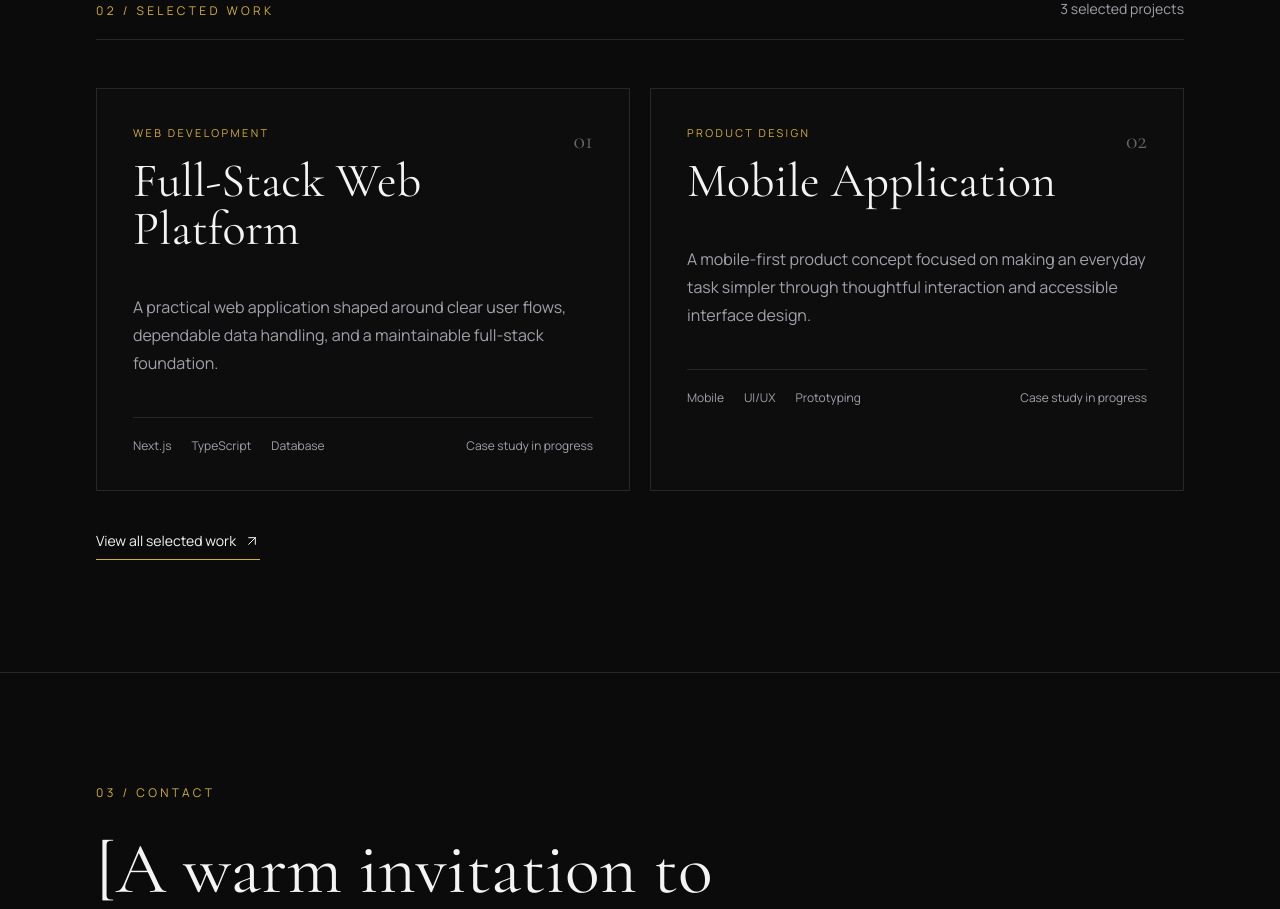
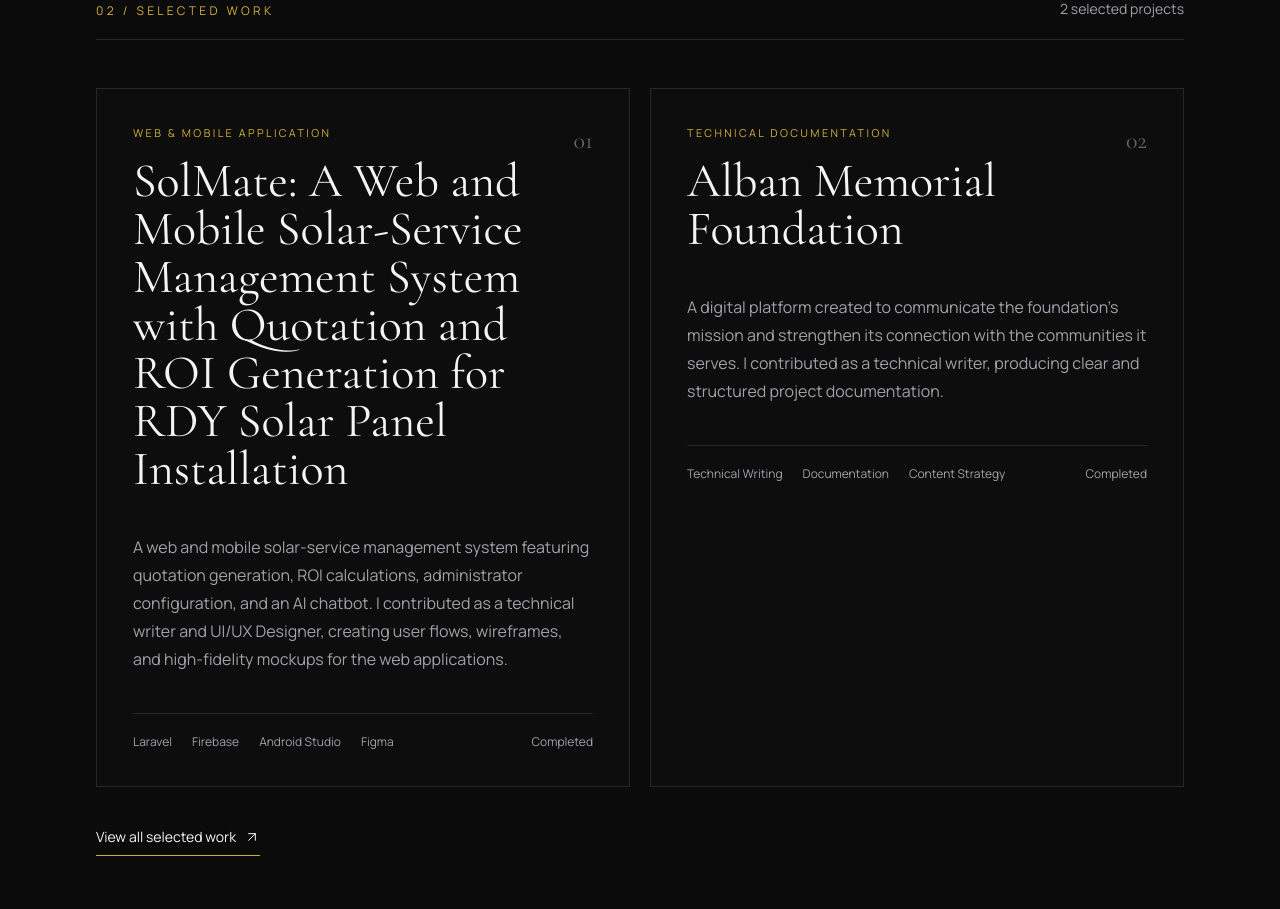
Before and after one commit to francinejace/officialPortfolio, a Next.js app: page / in a window 1280 px wide. Shown: the part 1380-2289 px from the top of the page. Built offline with nearby package versions, Linux system fonts and the light colour scheme.

Commit message:
content: refine portfolio copy and metadata

```diff
--- a/src/app/work/page.tsx
+++ /dev/null
@@ -1,27 +0,0 @@
-import { ProjectCard } from "@/components/ProjectCard";
-import { Reveal } from "@/components/Reveal";
-import { projects } from "@/data/projects";
-
-export default function WorkPage() {
-  return (
-    <section className="mx-auto min-h-[calc(100vh-9rem)] w-full max-w-6xl px-6 py-20 lg:px-8 lg:py-28">
-      <Reveal>
-        <p className="text-xs uppercase tracking-[0.28em] text-gold">Selected work</p>
-        <div className="mt-14 flex flex-col gap-8 border-b border-line pb-8 sm:flex-row sm:items-end sm:justify-between">
-          <h1 className="font-serif text-6xl leading-[0.95] text-ink sm:text-8xl">Work, considered.</h1>
-          <p className="max-w-sm text-sm leading-6 text-muted">
-            A selection of development and design work grounded in useful systems, clear interfaces, and careful execution.
-          </p>
-        </div>
-      </Reveal>
-
-      <div className="mt-10 grid gap-5 lg:grid-cols-2">
-        {projects.map((project, index) => (
-          <div key={project.title} className={index === 0 ? "lg:col-span-2" : undefined}>
-            <ProjectCard project={project} index={index} />
-          </div>
-        ))}
-      </div>
-    </section>
-  );
-}
--- a/src/data/projects.ts
+++ b/src/data/projects.ts
@@ -12,27 +12,19 @@ export type Project = {
 // These entries are intentionally link-free until the final project details are approved.
 export const projects: Project[] = [
   {
-    title: "Full-Stack Web Platform",
+    title: "SolMate: A Web and Mobile Solar-Service Management System with Quotation and ROI Generation for RDY Solar Panel Installation",
     description:
-      "A practical web application shaped around clear user flows, dependable data handling, and a maintainable full-stack foundation.",
-    technologies: ["Next.js", "TypeScript", "Database"],
-    category: "Web Development",
-    status: "Case study in progress",
+      "A web and mobile solar-service management system featuring quotation generation, ROI calculations, administrator configuration, and an AI chatbot. I contributed as a technical writer and UI/UX Designer, creating user flows, wireframes, and high-fidelity mockups for the web applications.",
+    technologies: ["Laravel", "Firebase", "Android Studio", "Figma"],
+    category: "Web & Mobile Application",
+    status: "Completed",
   },
   {
-    title: "Mobile Application",
+    title: "Alban Memorial Foundation",
     description:
-      "A mobile-first product concept focused on making an everyday task simpler through thoughtful interaction and accessible interface design.",
-    technologies: ["Mobile", "UI/UX", "Prototyping"],
-    category: "Product Design",
-    status: "Case study in progress",
-  },
-  {
-    title: "Systems Design Project",
-    description:
-      "An end-to-end systems project translating operational requirements into a clear, usable, and well-documented digital workflow.",
-    technologies: ["Systems Analysis", "Research", "Project Management"],
-    category: "Systems Analysis",
-    status: "Case study in progress",
+      "A digital platform created to communicate the foundation’s mission and strengthen its connection with the communities it serves. I contributed as a technical writer, producing clear and structured project documentation.",
+    technologies: ["Technical Writing", "Documentation", "Content Strategy"],
+    category: "Technical Documentation",
+    status: "Completed",
   },
 ];
```
